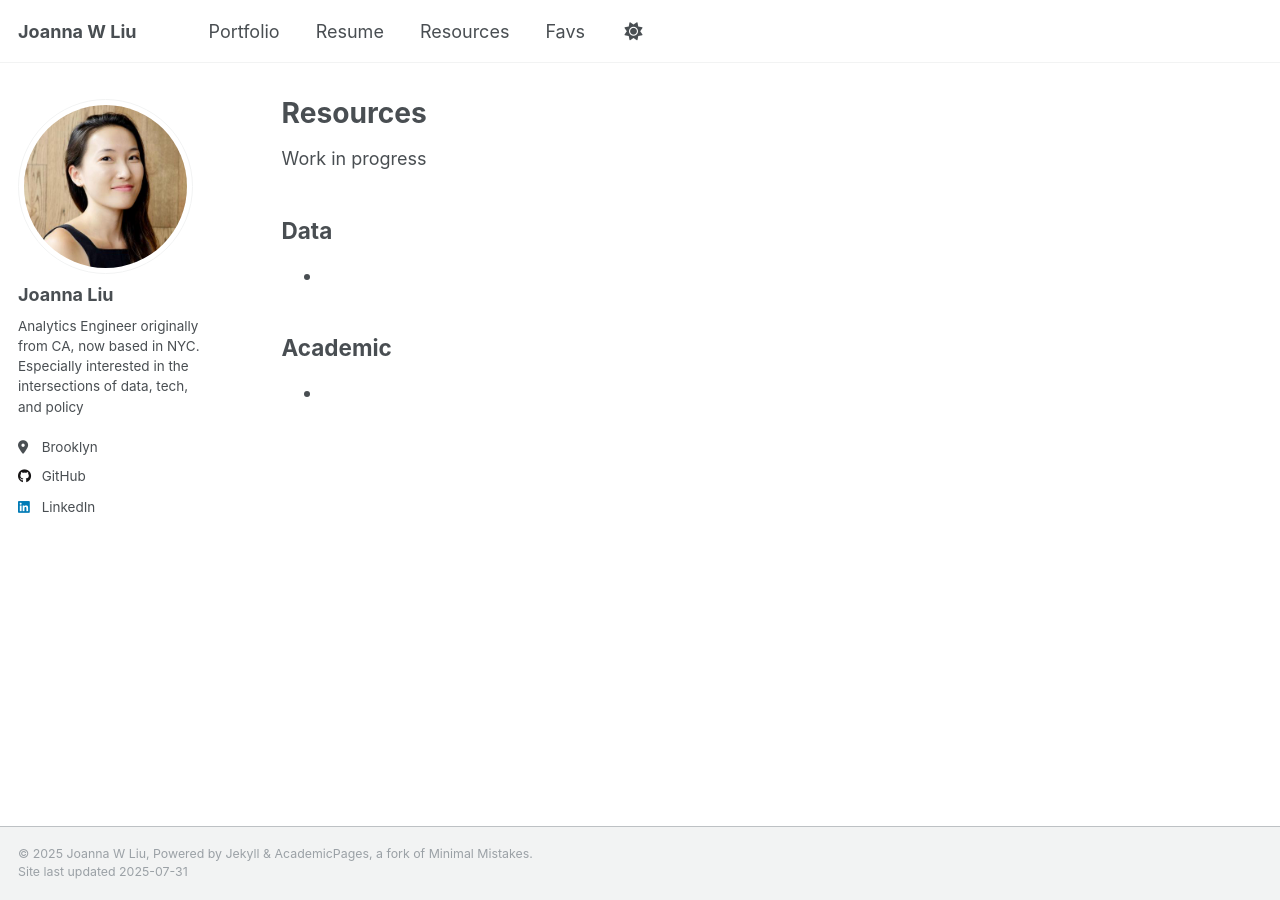
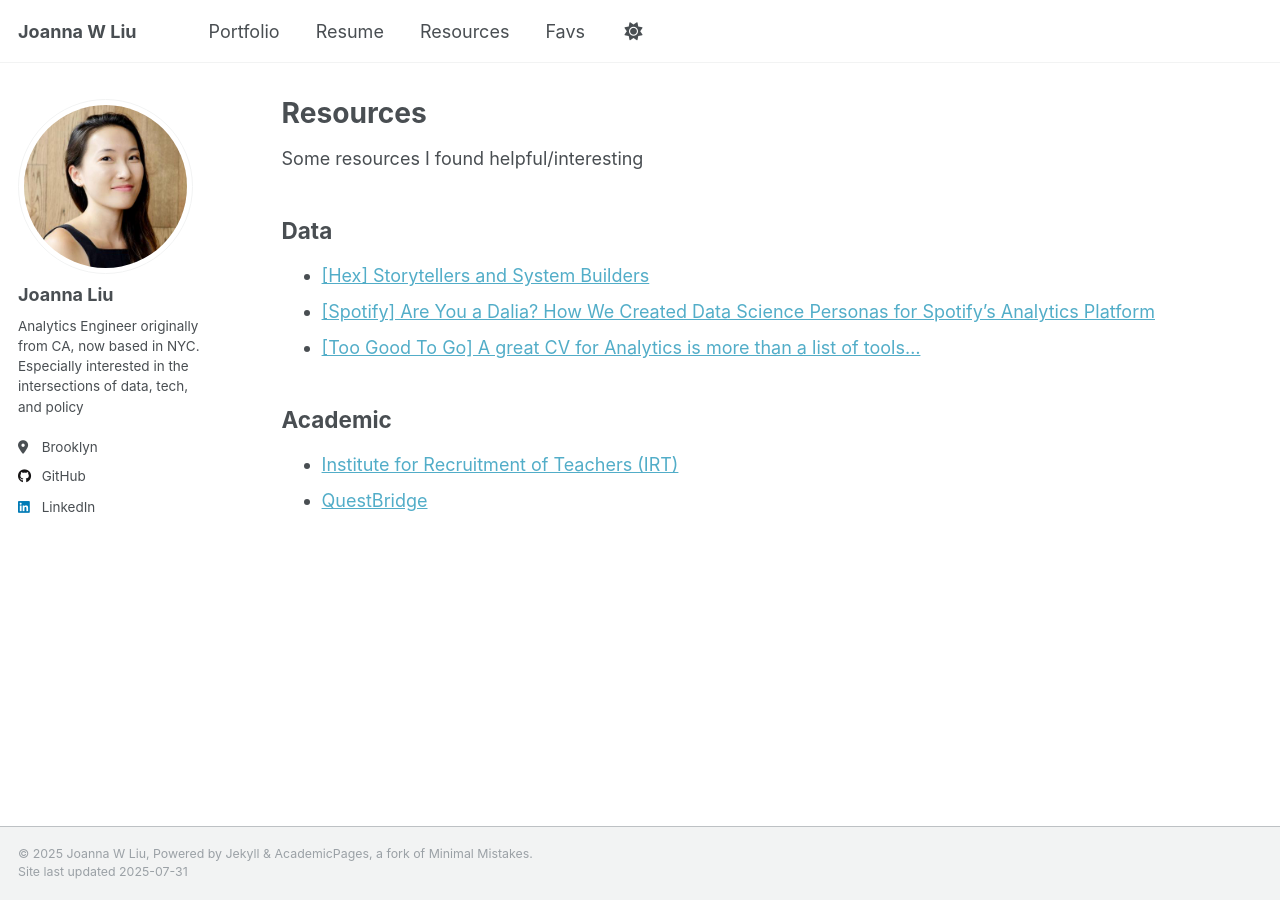
Before and after one commit to joannawliu/joannawliu.github.io, a Jekyll site: the page built from _pages/resources.md, in a window 1280 px wide. Built offline with Jekyll 4.4.1, drawn with Linux system fonts in a browser that asks for light colours; a script that is not in the unit is left out.

Commit message:
Update resources.md with links

```diff
--- a/_pages/resources.md
+++ b/_pages/resources.md
@@ -7,11 +7,15 @@ author_profile: true
 
 {% include base_path %}
 
-Work in progress
+Some resources I found helpful/interesting
+
 
 ## Data
--
+- <a href="https://hex.tech/blog/storytellers-and-system-builders//" target="_blank">\[Hex\] Storytellers and System Builders</a>
+- <a href="https://engineering.atspotify.com/2024/09/are-you-a-dalia-how-we-created-data-science-personas-for-spotifys-analytics-platform" target="_blank">\[Spotify\] Are You a Dalia? How We Created Data Science Personas for Spotify’s Analytics Platform</a>
+- <a href="https://engineering.toogoodtogo.com/a-great-cv-for-analytics-is-more-than-a-list-of-tools-17b1e5355ff6" target="_blank">\[Too Good To Go\] A great CV for Analytics is more than a list of tools…</a>
 
 
 ## Academic
--
+- <a href="https://www.andover.edu/about/outreach/irt/about-irt" target="_blank">Institute for Recruitment of Teachers (IRT)</a>
+- <a href="https://www.questbridge.org/" target="_blank">QuestBridge</a>
```
